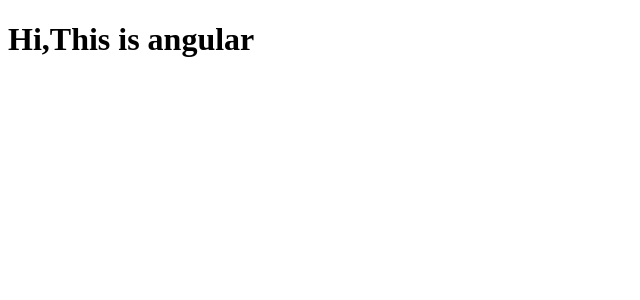
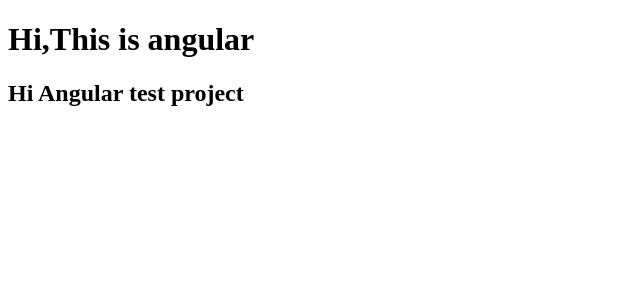
Before and after one commit to Rakeshjj/AngularDocker, an Angular app: page / in a window 1280 px wide. Shown: the top 300 px of the page, without its empty margins (0-640 px from the left). Built offline with nearby package versions, Linux system fonts and the light colour scheme.

Commit message:
Update app.component.html

```diff
--- a/src/app/app.component.html
+++ b/src/app/app.component.html
@@ -1 +1,2 @@
 <h1>Hi,This is angular</h1>
+<h2>Hi Angular test project</h2>
```
